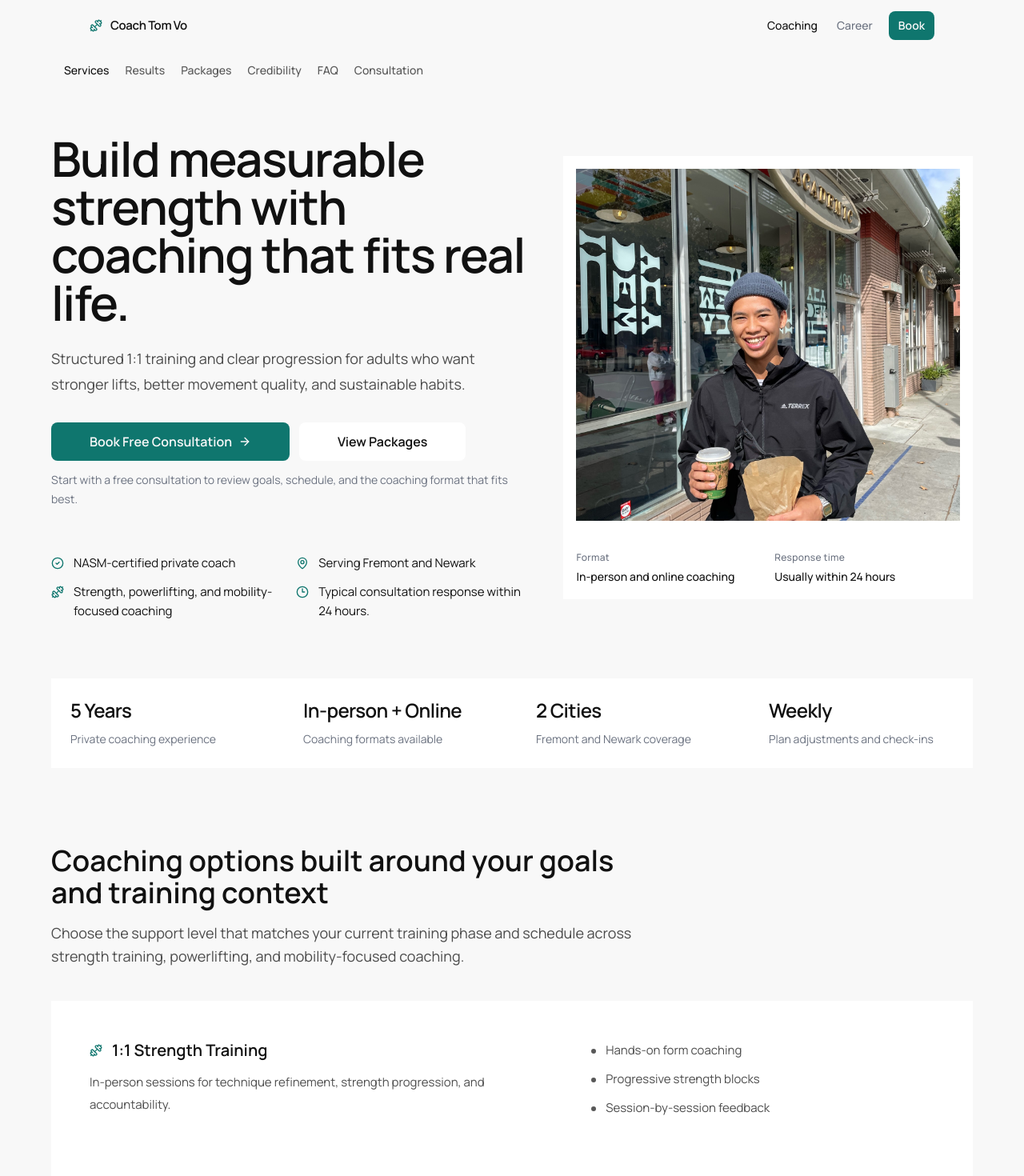
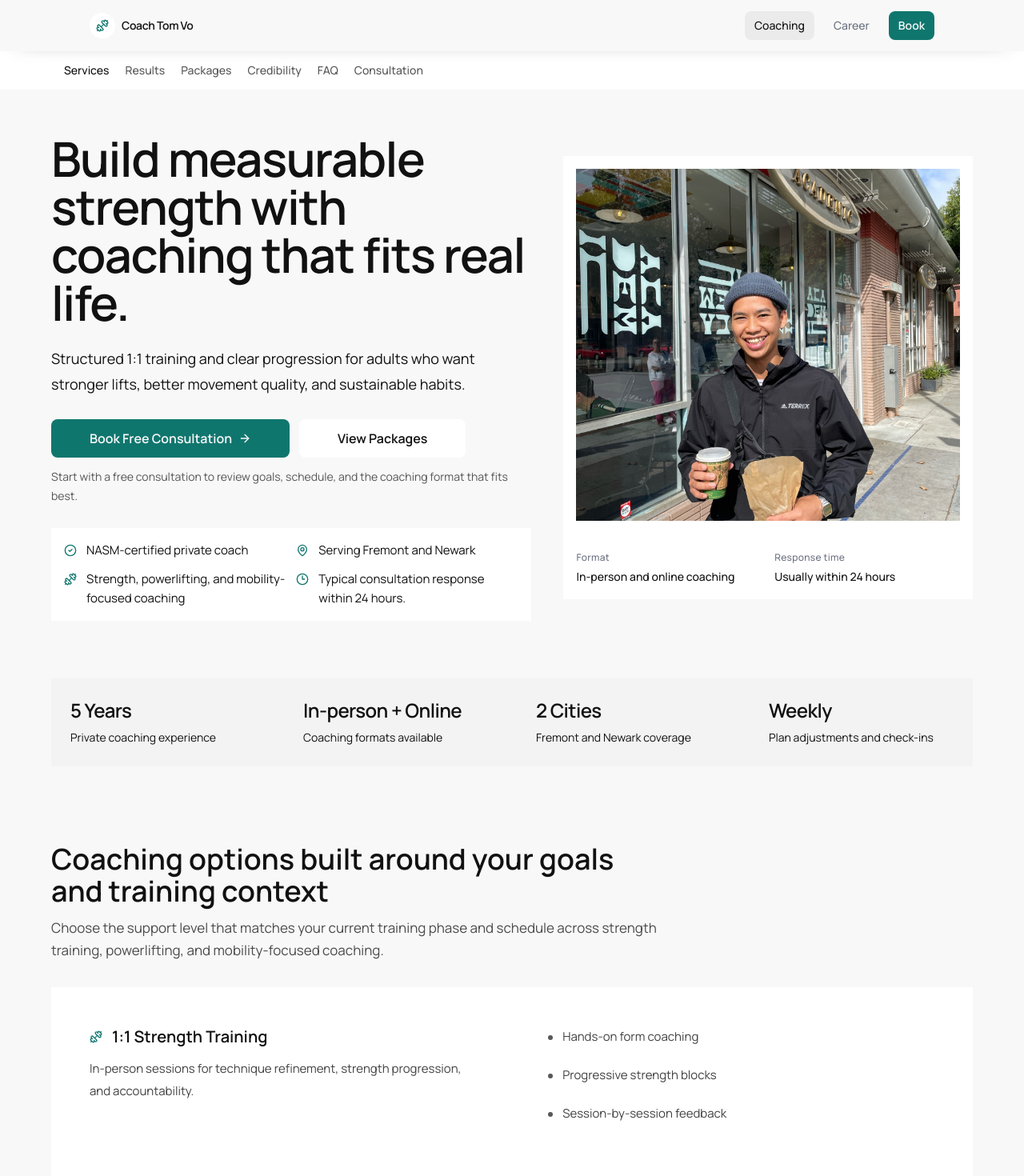
Before and after one commit to tomvothecoder/tomvo.me, a React (Vite) app: page /coach in a window 1280 px wide. Shown: the top 1470 px of the page at 80% size. Built offline with nearby package versions, Linux system fonts and the light colour scheme.

Commit message:
Polish coach page layout and navbar

```diff
--- a/src/components/CoachRedesign/CoachSubNav.tsx
+++ b/src/components/CoachRedesign/CoachSubNav.tsx
@@ -140,7 +140,7 @@ function CoachSubNav() {
   };
 
   return (
-    <div className="sticky top-16 z-30 border-b border-border bg-background">
+    <div className="sticky top-16 z-30 border-b border-border bg-surface shadow-[0_10px_24px_-24px_rgba(17,17,17,0.5)]">
       <nav
         aria-label="Coach section navigation"
         className="mx-auto w-full max-w-6xl px-4 sm:px-6 md:px-10"
@@ -159,7 +159,7 @@ function CoachSubNav() {
                   className={cn(
                     "shrink-0 border-b-2 py-3 text-xs font-medium leading-5 transition-colors focus-visible:outline-none focus-visible:ring-2 focus-visible:ring-accent/50 sm:text-sm",
                     isActive
-                      ? "border-foreground text-foreground"
+                      ? "border-accent text-foreground"
                       : "border-transparent text-foreground/70 hover:text-foreground",
                   )}
                 >
--- a/src/components/CoachRedesign/HeroSection.tsx
+++ b/src/components/CoachRedesign/HeroSection.tsx
@@ -38,12 +38,12 @@ function HeroSection() {
             Build measurable strength with coaching that fits real life.
           </h1>
 
-          <p className="mt-5 max-w-xl text-lg leading-8 text-foreground/75">
+          <p className="mt-5 max-w-xl text-lg leading-8 text-foreground/78">
             Structured 1:1 training and clear progression for adults who want
             stronger lifts, better movement quality, and sustainable habits.
           </p>
 
-          <div className="mt-8 flex flex-wrap gap-3">
+          <div className="mt-7 flex flex-wrap gap-3">
             <Button asChild size="lg">
               <a href="#consultation">
                 Book Free Consultation
@@ -55,19 +55,19 @@ function HeroSection() {
             </Button>
           </div>
 
-          <p className="mt-3 text-sm leading-6 text-muted">
+          <p className="mt-3 text-sm leading-6 text-foreground/70">
             Start with a free consultation to review goals, schedule, and the
             coaching format that fits best.
           </p>
 
-          <div className="mt-8 grid gap-3 border-t border-border pt-5 sm:grid-cols-2">
+          <div className="mt-7 grid gap-3 border border-border bg-surface p-4 sm:grid-cols-2">
             {trustSignals.map(({ icon: Icon, label }) => (
-              <div key={label} className="flex items-start gap-3 text-[15px] leading-6 text-foreground/78">
+              <div key={label} className="flex items-start gap-3 text-[15px] leading-6 text-foreground/82">
                 <Icon className="mt-1 h-4 w-4 shrink-0 text-accent" />
                 <span>{label}</span>
               </div>
             ))}
-            <div className="flex items-start gap-3 text-[15px] leading-6 text-foreground/78">
+            <div className="flex items-start gap-3 text-[15px] leading-6 text-foreground/82">
               <Clock3 className="mt-1 h-4 w-4 shrink-0 text-accent" />
               <span>Typical consultation response within 24 hours.</span>
             </div>
--- a/src/components/CoachRedesign/SectionWrapper.tsx
+++ b/src/components/CoachRedesign/SectionWrapper.tsx
@@ -25,19 +25,19 @@ function SectionWrapper({
     <section
       id={id}
       className={cn(
-        "scroll-mt-32 px-6 py-16 md:scroll-mt-36 md:px-10 md:py-20",
+        "scroll-mt-40 px-6 py-16 md:scroll-mt-44 md:px-10 md:py-20",
         className,
       )}
     >
       <div className="mx-auto w-full max-w-6xl">
-        <div className="mb-10 max-w-3xl">
+        <div className="mb-8 max-w-3xl">
           <h2 className="text-3xl font-semibold leading-tight text-foreground md:text-4xl">
             {title}
           </h2>
           {description ? (
             <p
               className={cn(
-                "mt-4 text-lg leading-relaxed text-muted",
+                "mt-3 text-[17px] leading-7 text-muted",
                 descriptionClassName,
               )}
             >
--- a/src/components/CoachRedesign/ServicesSection.tsx
+++ b/src/components/CoachRedesign/ServicesSection.tsx
@@ -51,27 +51,32 @@ function ServicesSection() {
       className="py-14 md:py-20"
     >
       <div className="divide-y divide-border border border-border bg-surface">
-        {services.map((service) => {
+        {services.map((service, index) => {
           const Icon = service.icon;
           return (
             <article
               key={service.title}
-              className="grid gap-5 px-6 py-6 md:grid-cols-[minmax(0,1.1fr)_minmax(0,0.9fr)] md:gap-8 md:px-7"
+              className={`grid gap-6 px-6 py-6 md:grid-cols-[minmax(0,1fr)_minmax(0,0.92fr)] md:gap-10 md:px-7 md:py-7 ${
+                index % 2 === 1 ? "bg-foreground/[0.015]" : ""
+              }`}
             >
-              <div>
+              <div className="md:border-r md:border-border md:pr-10">
                 <div className="flex items-center gap-3">
                   <Icon className="h-4 w-4 text-accent" />
                   <h3 className="text-xl font-semibold text-foreground">
                     {service.title}
                   </h3>
                 </div>
-                <p className="mt-3 max-w-xl text-[15px] leading-7 text-foreground/75">
+                <p className="mt-3 max-w-[34rem] text-[15px] leading-7 text-foreground/80">
                   {service.description}
                 </p>
               </div>
-              <ul className="space-y-2 border-border text-[15px] leading-7 text-foreground/75 md:border-l md:pl-8">
+              <ul className="text-[15px] leading-7 text-foreground/80 md:pl-1">
                 {service.points.map((point) => (
-                  <li key={point} className="flex items-start gap-3">
+                  <li
+                    key={point}
+                    className="flex items-start gap-3 border-b border-border/80 py-2.5 last:border-b-0 last:pb-0 first:pt-0"
+                  >
                     <span className="mt-3 h-1.5 w-1.5 shrink-0 rounded-full bg-foreground/70" />
                     <span>{point}</span>
                   </li>
--- a/src/components/CoachRedesign/StatsSection.tsx
+++ b/src/components/CoachRedesign/StatsSection.tsx
@@ -20,7 +20,7 @@ const stats = [
 function StatsSection() {
   return (
     <section id="proof" className="px-6 py-4 md:px-10 md:py-8">
-      <div className="mx-auto grid w-full max-w-6xl border border-border bg-surface sm:grid-cols-2 xl:grid-cols-4">
+      <div className="mx-auto grid w-full max-w-6xl border border-border bg-foreground/[0.02] sm:grid-cols-2 xl:grid-cols-4">
         {stats.map((item, index) => (
           <article
             key={item.label}
@@ -32,10 +32,10 @@ function StatsSection() {
               index === 3 ? "sm:border-l sm:border-border xl:border-l-0" : "",
             ].join(" ")}
           >
-            <p className="text-2xl font-semibold tracking-tight text-foreground">
+            <p className="text-xl font-semibold tracking-tight text-foreground md:text-2xl">
               {item.value}
             </p>
-            <p className="mt-2 text-sm leading-6 text-muted">{item.label}</p>
+            <p className="mt-1.5 text-sm leading-6 text-foreground/68">{item.label}</p>
           </article>
         ))}
       </div>
--- a/src/components/NavBar/NavBar.tsx
+++ b/src/components/NavBar/NavBar.tsx
@@ -10,23 +10,25 @@ function NavBar() {
   const BrandIcon = location.pathname === "/career" ? Code2 : Dumbbell;
 
   return (
-    <header className="sticky top-0 z-40 border-b border-border bg-background">
+    <header className="sticky top-0 z-40 bg-background shadow-[0_10px_24px_-24px_rgba(17,17,17,0.5)]">
       <nav className="mx-auto flex h-16 w-full max-w-6xl items-center justify-between px-6 md:px-10">
         <Link
           to="/coach"
-          className="inline-flex items-center gap-2.5 text-[15px] font-semibold tracking-tight text-foreground"
+          className="inline-flex items-center gap-2 text-sm font-semibold tracking-tight text-foreground"
         >
-          <BrandIcon className="h-4 w-4 text-accent" />
+          <span className="inline-flex h-8 w-8 items-center justify-center rounded-full border border-border bg-surface text-accent">
+            <BrandIcon className="h-4 w-4" />
+          </span>
           <span>{brandLabel}</span>
         </Link>
 
-        <div className="flex items-center gap-3 sm:gap-4">
+        <div className="flex items-center gap-2 sm:gap-3">
           <Link
             to="/coach"
             className={cn(
-              "border-b-2 border-transparent px-1 py-2 text-sm font-medium transition-colors",
+              "rounded-lg px-3 py-2 text-sm font-medium transition-colors",
               location.pathname === "/coach"
-                ? "border-accent text-foreground"
+                ? "bg-foreground/[0.05] text-foreground"
                 : "text-muted hover:text-foreground",
             )}
           >
@@ -35,9 +37,9 @@ function NavBar() {
           <Link
             to="/career"
             className={cn(
-              "border-b-2 border-transparent px-1 py-2 text-sm font-medium transition-colors",
+              "rounded-lg px-3 py-2 text-sm font-medium transition-colors",
               location.pathname === "/career"
-                ? "border-accent text-foreground"
+                ? "bg-foreground/[0.05] text-foreground"
                 : "text-muted hover:text-foreground",
             )}
           >
```
Also changed, not shown: src/components/CoachRedesign/TransformationGallery.tsx (+22 -16 lines).
